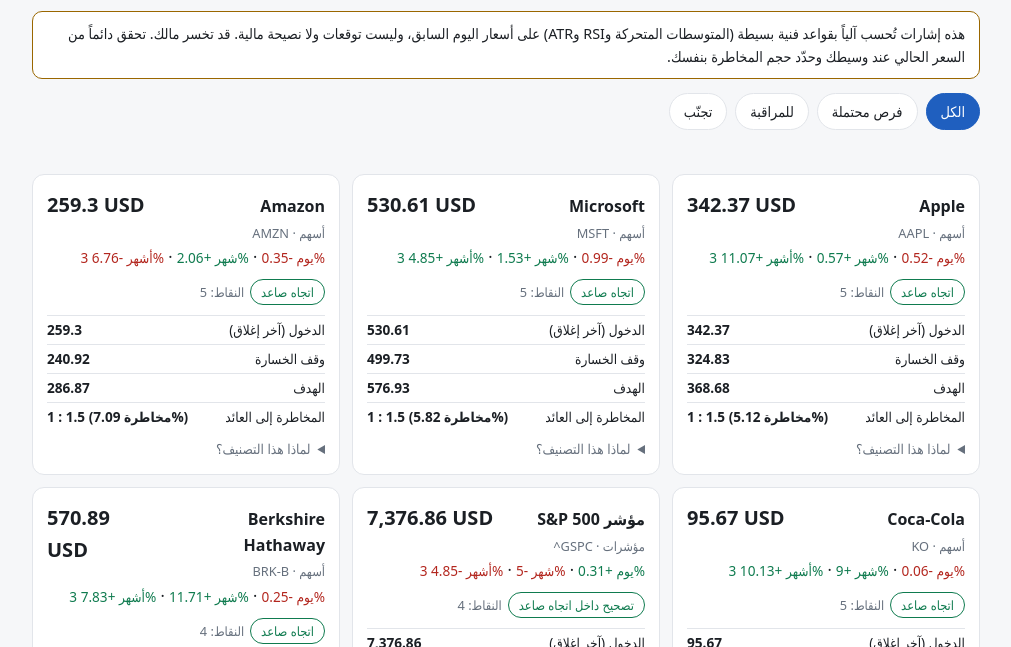
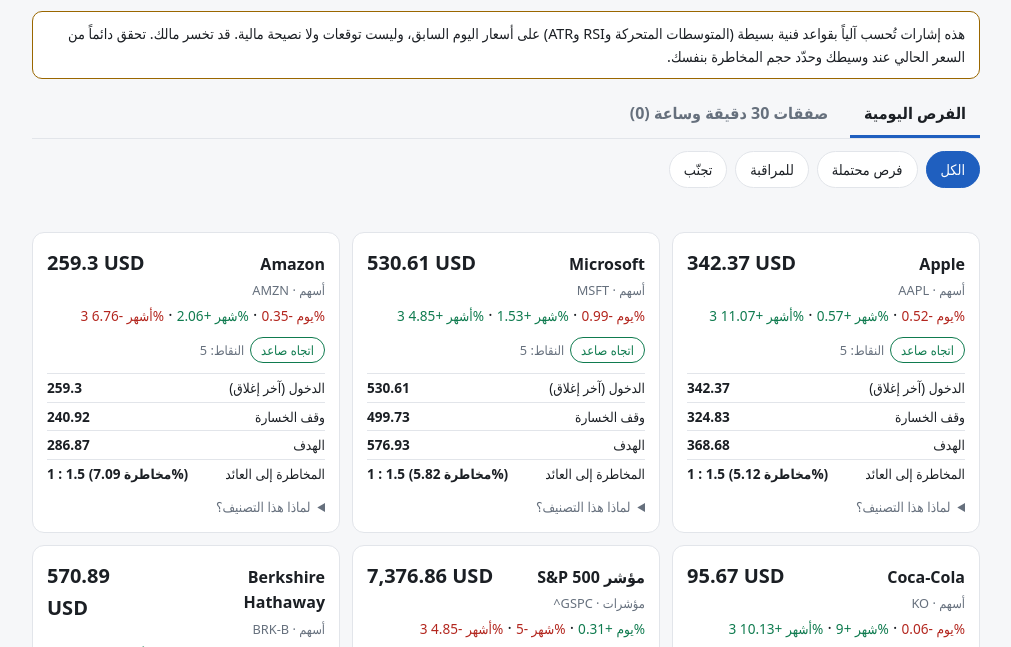
Before and after one commit to akrammhl17-blip/Rdr, a plain HTML site: page index.html in a window 1280 px wide. Shown: the part 93-740 px from the top of the page, without its empty margins (134-1145 px from the left). Drawn offline with Linux system fonts and the light colour scheme.

Commit message:
Enhance warning messages for daily and intraday signals
Added warning messages for daily and intraday signals, including details on trading risks and updates.

```diff
--- a/index.html
+++ b/index.html
@@ -27,6 +27,12 @@
     background: var(--card); border: 1px solid var(--warn); color: var(--text);
     border-radius: 10px; padding: 10px 14px; margin: 14px 0; font-size: .9rem;
   }
+  .tabs { display: flex; gap: 8px; margin: 12px 0 0; border-bottom: 1px solid var(--line); }
+  .tabs button {
+    border: 0; border-bottom: 3px solid transparent; background: none; color: var(--muted);
+    padding: 8px 14px; cursor: pointer; font: inherit; font-weight: 600;
+  }
+  .tabs button[aria-pressed="true"] { color: var(--text); border-bottom-color: var(--accent); }
   .filters { display: flex; flex-wrap: wrap; gap: 8px; margin: 12px 0; }
   .filters button {
     border: 1px solid var(--line); background: var(--card); color: var(--text);
@@ -44,6 +50,7 @@
   .tag { display: inline-block; margin: 8px 0 4px; padding: 2px 10px; border-radius: 999px; font-size: .8rem; border: 1px solid currentColor; }
   .tag.good { color: var(--good); } .tag.bad { color: var(--bad); } .tag.mid { color: var(--warn); }
   .score { color: var(--muted); font-size: .8rem; margin-inline-start: 6px; }
+  .when { color: var(--muted); font-size: .8rem; }
   table.plan { width: 100%; border-collapse: collapse; margin-top: 6px; font-size: .85rem; }
   table.plan td { padding: 3px 0; border-top: 1px solid var(--line); }
   table.plan td:last-child { direction: ltr; text-align: left; font-weight: 600; }
@@ -57,10 +64,16 @@
 <header>
   <h1>رادار الفرص</h1>
   <div class="sub" id="updated">جارٍ التحميل…</div>
-  <div class="warn">
+  <div class="warn" id="warnDaily">
     هذه إشارات تُحسب آلياً بقواعد فنية بسيطة (المتوسطات المتحركة وRSI وATR) على أسعار اليوم السابق،
     وليست توقعات ولا نصيحة مالية. قد تخسر مالك. تحقق دائماً من السعر الحالي عند وسيطك وحدّد حجم المخاطرة بنفسك.
   </div>
+  <div class="warn" id="warnIntra" hidden>
+    «مؤكدة» تعني أن الاتجاه اليومي واتجاه الساعة وإشارة الشمعة كلها في الاتجاه نفسه، ولا تعني ضمان الربح.
+    الصفحة تتحدث كل 30 دقيقة تقريباً، وبيانات Yahoo قد تتأخر حتى 15 دقيقة، فتحقق من السعر الحي عند وسيطك.
+    الأهداف القصيرة صغيرة، وقد يأكل السبريد والعمولة جزءاً كبيراً منها. لا تصلح للمضاربة اللحظية السريعة.
+  </div>
+  <div class="tabs" id="tabs"></div>
   <div class="filters" id="filters"></div>
 </header>
 <main>
@@ -71,14 +84,17 @@
 
 <script>
 (function () {
-  var FILTERS = [
-    { id: "all", label: "الكل" },
-    { id: "opps", label: "فرص محتملة" },
-    { id: "watch", label: "للمراقبة" },
-    { id: "avoid", label: "تجنّب" }
+  var DAILY_FILTERS = [
+    { id: "all", label: "الكل" }, { id: "opps", label: "فرص محتملة" },
+    { id: "watch", label: "للمراقبة" }, { id: "avoid", label: "تجنّب" }
+  ];
+  var INTRA_FILTERS = [
+    { id: "all", label: "الكل" }, { id: "30m", label: "30 دقيقة" },
+    { id: "60m", label: "ساعة" }, { id: "buy", label: "شراء" }, { id: "sell", label: "بيع" }
   ];
   var OPP = ["breakout", "pullback", "uptrend"];
-  var current = "all", items = [];
+  var TF_SEC = { "30m": 1800, "60m": 3600 };
+  var view = "daily", current = "all", items = [], intraday = [], hiddenStale = 0;
 
   function el(tag, cls, text) {
     var e = document.createElement(tag);
@@ -91,9 +107,8 @@
       Number(x).toLocaleString("en-US", { maximumFractionDigits: 2 });
   }
   function chg(label, v) {
-    var s = el("span", "chg " + (v >= 0 ? "up" : "down"),
+    return el("span", "chg " + (v >= 0 ? "up" : "down"),
       label + " " + (v >= 0 ? "+" : "") + num(v) + "%");
-    return s;
   }
   function groupOf(i) {
     if (OPP.indexOf(i.setup) >= 0) return "opps";
@@ -101,8 +116,28 @@
     return "watch";
   }
 
-  function card(i) {
-    var c = el("div", "card");
+  function planTable(plan) {
+    var t = el("table", "plan");
+    [["الدخول (آخر إغلاق)", num(plan.entry)], ["وقف الخسارة", num(plan.stop)],
+     ["الهدف", num(plan.target)],
+     ["المخاطرة إلى العائد", "1 : " + plan.rr + "  (مخاطرة " + num(plan.risk_pct) + "%)"]
+    ].forEach(function (r) {
+      var tr = el("tr");
+      tr.appendChild(el("td", null, r[0]));
+      tr.appendChild(el("td", null, r[1]));
+      t.appendChild(tr);
+    });
+    return t;
+  }
+  function reasonsBox(list) {
+    var d = el("details");
+    d.appendChild(el("summary", null, "لماذا هذا التصنيف؟"));
+    var ul = el("ul");
+    list.forEach(function (r) { ul.appendChild(el("li", null, r)); });
+    d.appendChild(ul);
+    return d;
+  }
+  function head(c, i) {
     var top = el("div", "top");
     var left = el("div");
     left.appendChild(el("div", "name", i.name));
@@ -111,69 +146,99 @@
     right.appendChild(el("div", "price", num(i.price) + " " + (i.currency || "")));
     top.appendChild(left); top.appendChild(right);
     c.appendChild(top);
+  }
 
+  function dailyCard(i) {
+    var c = el("div", "card");
+    head(c, i);
     var row = el("div");
     if (i.chg_1d !== null) row.appendChild(chg("يوم", i.chg_1d));
     if (i.chg_1m !== null) { row.appendChild(document.createTextNode(" · ")); row.appendChild(chg("شهر", i.chg_1m)); }
     if (i.chg_3m !== null) { row.appendChild(document.createTextNode(" · ")); row.appendChild(chg("3 أشهر", i.chg_3m)); }
     c.appendChild(row);
-
     var kind = OPP.indexOf(i.setup) >= 0 ? "good" : (i.setup === "avoid" ? "bad" : "mid");
-    var tag = el("span", "tag " + kind, i.label);
-    c.appendChild(tag);
+    c.appendChild(el("span", "tag " + kind, i.label));
     c.appendChild(el("span", "score", "النقاط: " + i.score));
-
-    if (i.plan) {
-      var t = el("table", "plan");
-      [["الدخول (آخر إغلاق)", i.plan.entry], ["وقف الخسارة", i.plan.stop],
-       ["الهدف", i.plan.target]].forEach(function (r) {
-        var tr = el("tr");
-        tr.appendChild(el("td", null, r[0]));
-        tr.appendChild(el("td", null, num(r[1])));
-        t.appendChild(tr);
-      });
-      var tr2 = el("tr");
-      tr2.appendChild(el("td", null, "المخاطرة إلى العائد"));
-      tr2.appendChild(el("td", null, "1 : " + i.plan.rr + "  (مخاطرة " + num(i.plan.risk_pct) + "%)"));
-      t.appendChild(tr2);
-      c.appendChild(t);
-    }
-
-    var d = el("details");
-    d.appendChild(el("summary", null, "لماذا هذا التصنيف؟"));
-    var ul = el("ul");
-    i.reasons.forEach(function (r) { ul.appendChild(el("li", null, r)); });
-    d.appendChild(ul);
-    c.appendChild(d);
+    if (i.plan) c.appendChild(planTable(i.plan));
+    c.appendChild(reasonsBox(i.reasons));
     return c;
   }
 
+  function ageMin(s) {
+    return Math.round((Date.now() - new Date(s.bar_end_iso).getTime()) / 60000);
+  }
+  function intraCard(s) {
+    var c = el("div", "card");
+    head(c, s);
+    var buy = s.direction === "buy";
+    c.appendChild(el("span", "tag " + (buy ? "good" : "bad"),
+      (buy ? "شراء" : "بيع") + " · " + s.tf_label + " · مؤكدة"));
+    c.appendChild(el("div", null, s.label));
+    var end = new Date(s.bar_end_iso);
+    var hhmm = end.toLocaleTimeString([], { hour: "2-digit", minute: "2-digit" });
+    c.appendChild(el("div", "when", "إغلاق الشمعة: " + hhmm + " (قبل " + ageMin(s) + " دقيقة)"));
+    c.appendChild(planTable(s.plan));
+    c.appendChild(reasonsBox(s.reasons));
+    return c;
+  }
+
+  function renderTabs() {
+    var box = document.getElementById("tabs");
+    box.textContent = "";
+    [["daily", "الفرص اليومية"], ["intraday", "صفقات 30 دقيقة وساعة (" + liveIntraday().length + ")"]]
+      .forEach(function (t) {
+        var b = el("button", null, t[1]);
+        b.setAttribute("aria-pressed", view === t[0] ? "true" : "false");
+        b.addEventListener("click", function () { view = t[0]; current = "all"; render(); });
+        box.appendChild(b);
+      });
+  }
+  function renderFilters() {
+    var box = document.getElementById("filters");
+    box.textContent = "";
+    (view === "daily" ? DAILY_FILTERS : INTRA_FILTERS).forEach(function (f) {
+      var b = el("button", null, f.label);
+      b.setAttribute("aria-pressed", f.id === current ? "true" : "false");
+      b.addEventListener("click", function () { current = f.id; render(); });
+      box.appendChild(b);
+    });
+  }
+
+  function liveIntraday() {
+    return intraday.filter(function (s) { return ageMin(s) <= 2 * TF_SEC[s.tf] / 60; });
+  }
+
   function render() {
+    document.getElementById("warnDaily").hidden = view !== "daily";
+    document.getElementById("warnIntra").hidden = view !== "intraday";
+    renderTabs(); renderFilters();
     var grid = document.getElementById("grid");
     var empty = document.getElementById("empty");
     grid.textContent = "";
-    var list = items.filter(function (i) { return current === "all" || groupOf(i) === current; });
-    list.forEach(function (i) { grid.appendChild(card(i)); });
+    var list, msg;
+    if (view === "daily") {
+      list = items.filter(function (i) { return current === "all" || groupOf(i) === current; });
+      list.forEach(function (i) { grid.appendChild(dailyCard(i)); });
+      msg = items.length ? "لا توجد عناصر في هذا التصنيف." :
+        "لا توجد بيانات بعد. شغّل الـ workflow مرة واحدة من تبويب Actions.";
+    } else {
+      list = liveIntraday().filter(function (s) {
+        return current === "all" || s.tf === current || s.direction === current;
+      });
+      list.forEach(function (s) { grid.appendChild(intraCard(s)); });
+      msg = "لا توجد صفقات مؤكدة الآن. هذا طبيعي: التأكيد يتطلب توافق الاتجاه اليومي " +
+        "واتجاه الساعة وإشارة شمعة حديثة معاً، وقد تمر ساعات دون أي صفقة. " +
+        "الإشارات القديمة تُخفى تلقائياً بعد شمعتين.";
+    }
     empty.hidden = list.length > 0;
-    if (!list.length) empty.textContent = items.length ? "لا توجد عناصر في هذا التصنيف." :
-      "لا توجد بيانات بعد. شغّل الـ workflow مرة واحدة من تبويب Actions.";
-    Array.prototype.forEach.call(document.querySelectorAll("#filters button"), function (b) {
-      b.setAttribute("aria-pressed", b.dataset.id === current ? "true" : "false");
-    });
+    if (!list.length) empty.textContent = msg;
   }
-
-  var fbox = document.getElementById("filters");
-  FILTERS.forEach(function (f) {
-    var b = el("button", null, f.label);
-    b.dataset.id = f.id;
-    b.addEventListener("click", function () { current = f.id; render(); });
-    fbox.appendChild(b);
-  });
 
   fetch("data/signals.json?t=" + Date.now())
     .then(function (r) { return r.json(); })
     .then(function (d) {
       items = d.items || [];
+      intraday = d.intraday || [];
       document.getElementById("updated").textContent =
         d.generated_at ? "آخر تحديث: " + d.generated_at : "لم يُحدَّث بعد";
       render();
```
